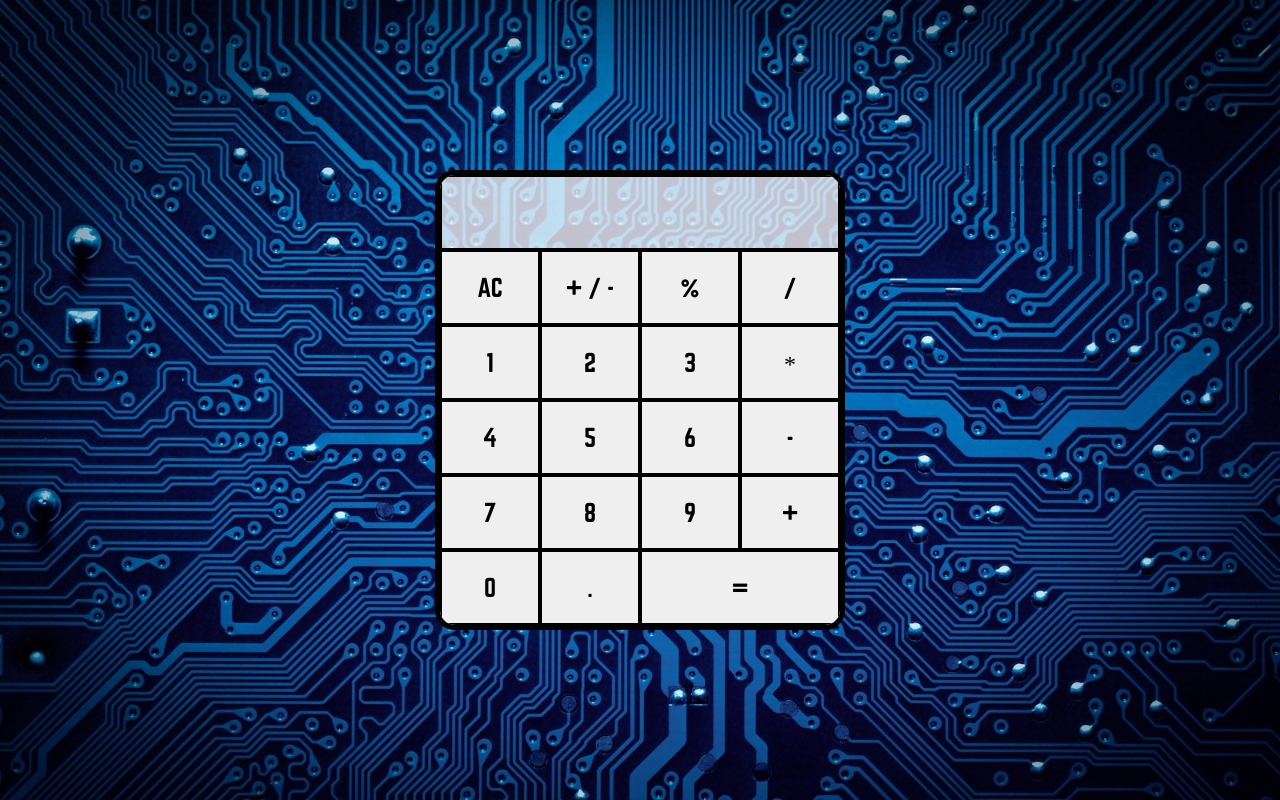
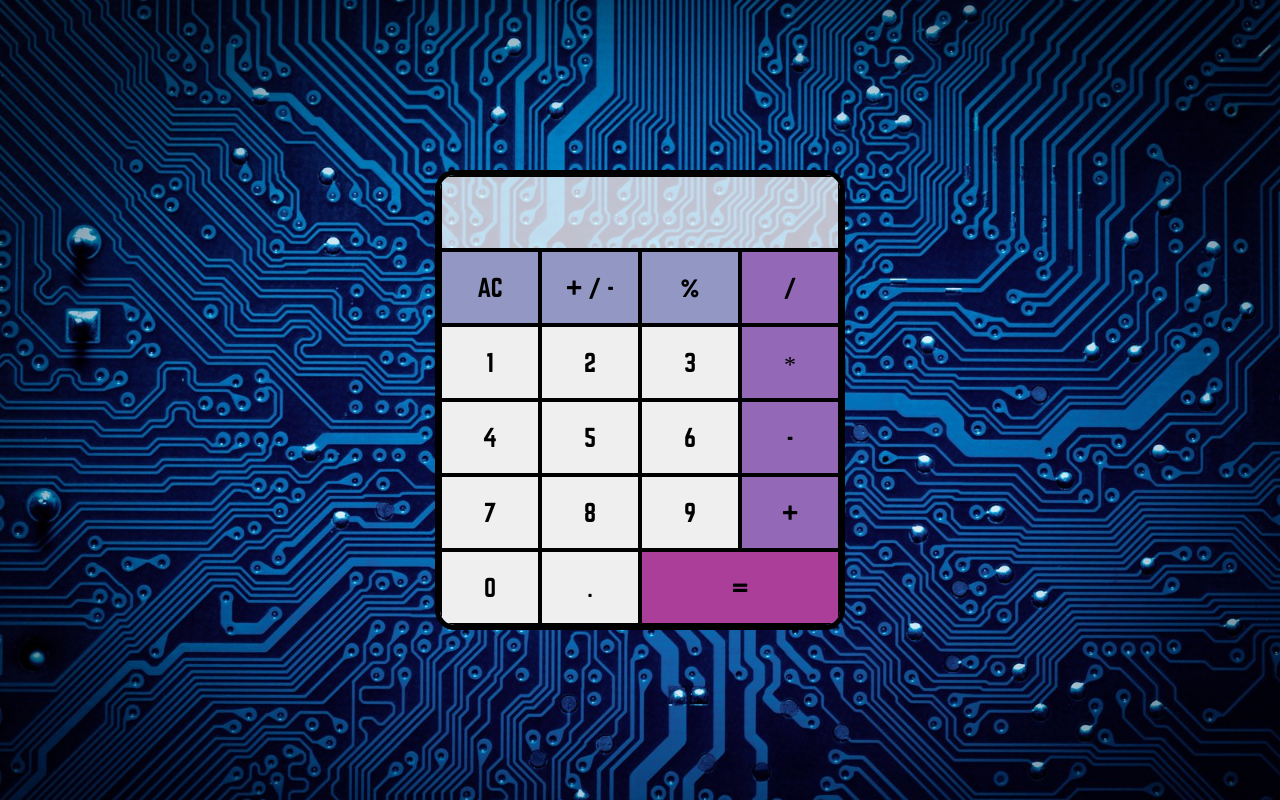
Before and after one commit to agoatnamedbear/odin_calculator, a plain HTML site: page index.html in a window 1280 px wide. Drawn offline with Linux system fonts and the light colour scheme.

Commit message:
Add background colors to buttons and set hover color

```diff
--- a/styles.css
+++ b/styles.css
@@ -28,6 +28,10 @@ button {
   font-family: norwester;
   font-size: 1.5rem;
   border: 2.5px solid black;
+}
+
+button:hover {
+  background-color: #84c7d0;
 }
 
 .calculator {
@@ -61,3 +65,17 @@ button {
 .two-wide {
   grid-column: span 2;
 }
+
+.operator {
+  background-color: #9368b7;
+}
+
+.equals {
+  background-color: #aa3e98;
+}
+
+.all-clear,
+.plus-minus,
+.percentage {
+  background-color: #9297c4;
+}
```
